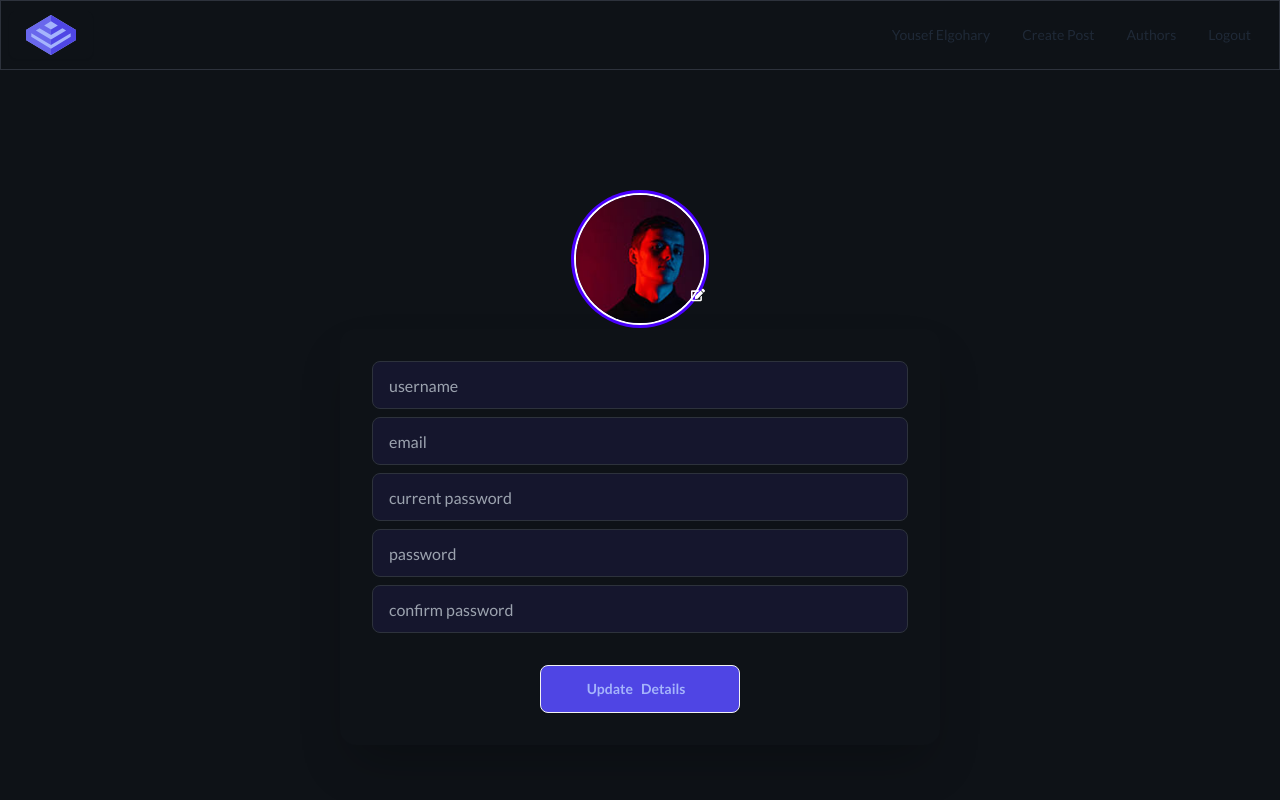
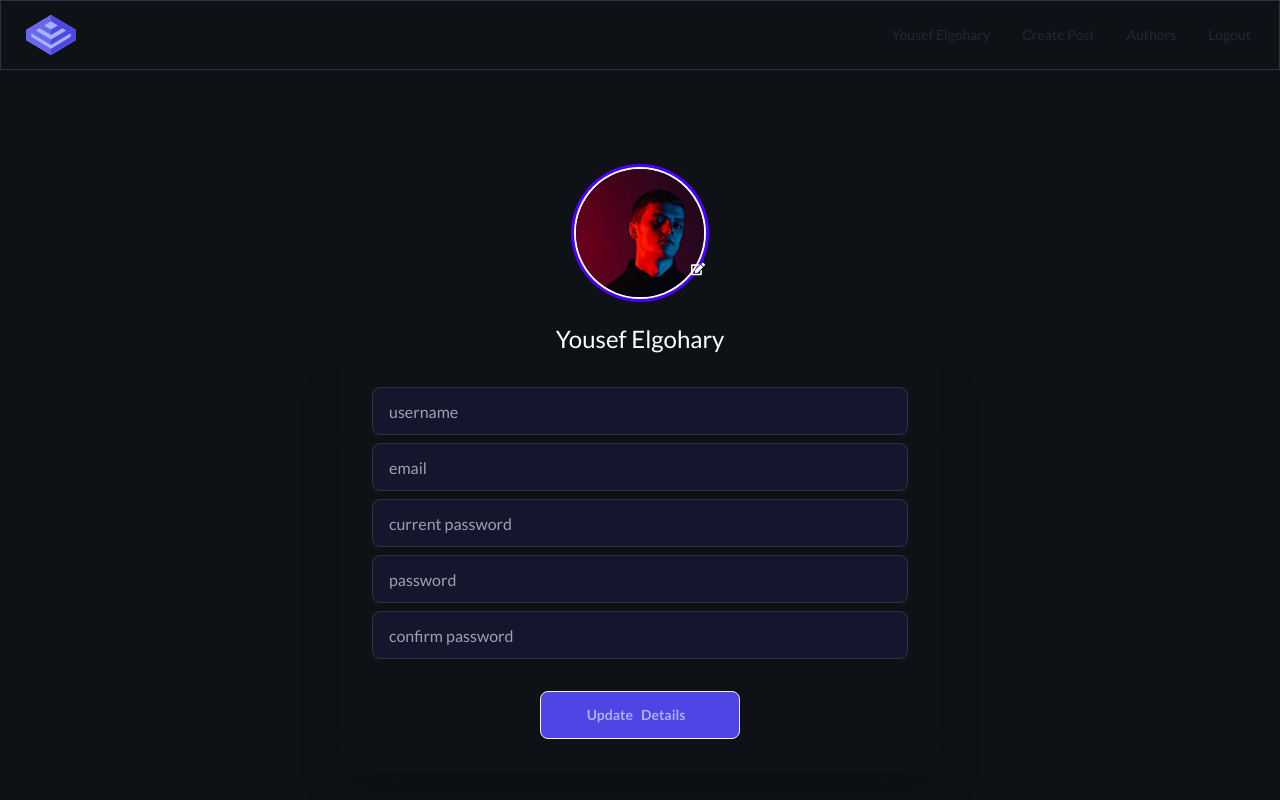
Before and after one commit to Darthdevv/Blog-App, a React (Vite) app in the folder frontend/: page /profile/yousef in a window 1280 px wide. Shown: the top 800 px of the page. Built offline with nearby package versions, Linux system fonts and the light colour scheme.

Commit message:
🖋️ style: user profile styling

```diff
--- a/frontend/src/pages/profiles/UserProfile.jsx
+++ b/frontend/src/pages/profiles/UserProfile.jsx
@@ -22,6 +22,9 @@ const UserProfile = () => {
                 </label>
             </div>
           </div>
+
+          <h1 className='text-white text-2xl mt-5'>Yousef Elgohary</h1>
+
           <div className="card shrink-0 lg:w-[600px] md:w-[500px] sm:w-[400px] shadow-2xl bg-transparent">
             <form className="card-body">
               <div className="form-control">
```
